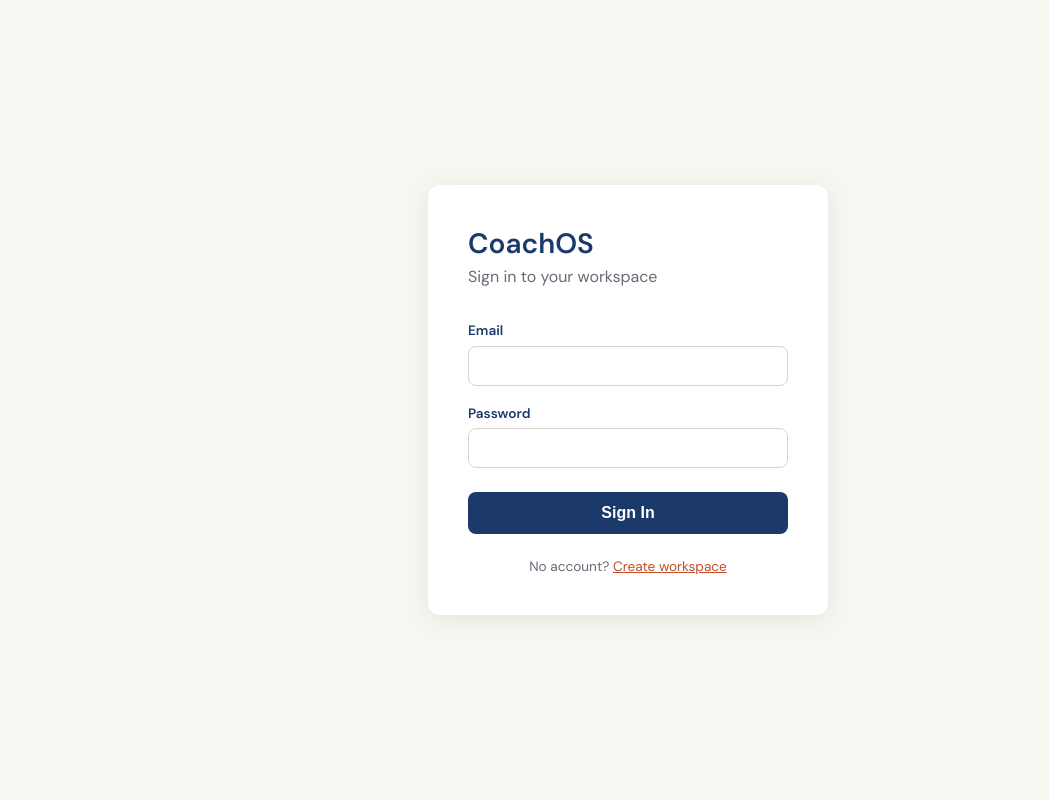
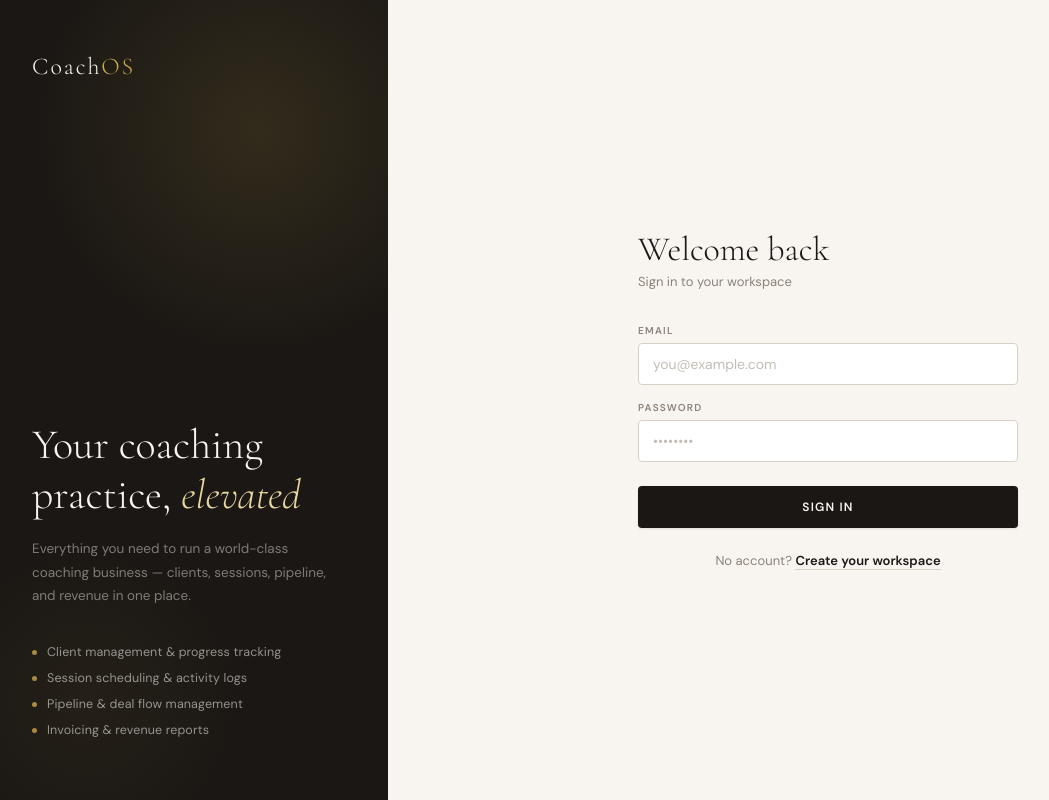
Before and after one commit to AkambDS/platformCoachOs, a React (Vite) app in the folder frontend/: page /login in a window 1280 px wide. Shown: the whole page, without its empty margins (12-1061 px from the left). Built offline with nearby package versions, Linux system fonts and the light colour scheme; no server answers.

Commit message:
modified UI

```diff
--- a/frontend/src/index.css
+++ b/frontend/src/index.css
@@ -17,6 +17,11 @@
   --warn:       #b85c1a;
   --blue:       #2d6a9f;
   --sidebar-w:  220px;
+  --radius:     6px;
+  --radius-sm:  4px;
+  --shadow-sm:  0 1px 3px rgba(26,23,20,.07), 0 1px 2px rgba(26,23,20,.04);
+  --shadow-md:  0 4px 16px rgba(26,23,20,.08), 0 2px 6px rgba(26,23,20,.04);
+  --shadow-lg:  0 12px 40px rgba(26,23,20,.12), 0 4px 12px rgba(26,23,20,.06);
 }
 
 body {
@@ -131,16 +136,18 @@ body {
   letter-spacing: .06em; text-transform: uppercase;
   transition: all .15s;
   display: inline-flex; align-items: center; gap: 6px;
+  border-radius: var(--radius-sm);
 }
-.btn-dark  { background: var(--ink);   color: var(--paper); }
-.btn-dark:hover { background: #2d2820; }
-.btn-gold  { background: var(--gold);  color: var(--ink);   }
-.btn-gold:hover { background: #b8963d; }
+.btn-dark  { background: var(--ink);   color: var(--paper); box-shadow: var(--shadow-sm); }
+.btn-dark:hover { background: #2d2820; box-shadow: var(--shadow-md); }
+.btn-gold  { background: var(--gold);  color: var(--ink);   box-shadow: var(--shadow-sm); }
+.btn-gold:hover { background: #b8963d; box-shadow: var(--shadow-md); }
 .btn-outline { background: transparent; border: 1px solid var(--border); color: var(--ink); }
-.btn-outline:hover { border-color: var(--ink); }
+.btn-outline:hover { border-color: var(--ink); background: var(--paper); }
 .btn-ghost { background: transparent; color: var(--muted); padding: 7px 12px; }
 .btn-ghost:hover { color: var(--ink); background: var(--cream); }
-.btn-danger { background: #dc2626; color: white; }
+.btn-danger { background: #dc2626; color: white; box-shadow: var(--shadow-sm); }
+.btn-danger:hover { background: #b91c1c; }
 .btn-sm { padding: 6px 14px; font-size: 11px; }
 
 /* ── Pill / Badge ── */
@@ -148,7 +155,7 @@ body {
   display: inline-block;
   padding: 3px 10px;
   font-size: 11px; font-weight: 600;
-  border-radius: 2px;
+  border-radius: 20px;
 }
 .pill-gold   { background: rgba(201,168,76,.18); color: #8a6a18; }
 .pill-green  { background: #d4edda; color: #2f6b3c; }
@@ -161,6 +168,8 @@ body {
 .card {
   background: var(--white);
   border: 1px solid var(--border);
+  border-radius: var(--radius);
+  box-shadow: var(--shadow-sm);
 }
 .card-hdr {
   padding: 14px 18px;
@@ -192,17 +201,19 @@ body {
 /* ── Form Elements ── */
 .finput, .fselect, .ftextarea {
   padding: 9px 13px;
-  border: 1px solid var(--border);
+  border: 1.5px solid var(--border);
   background: var(--paper);
   font-family: 'DM Sans', sans-serif;
   font-size: 13px; color: var(--ink);
   outline: none;
-  transition: border-color .2s;
+  transition: border-color .2s, box-shadow .2s;
   width: 100%;
+  border-radius: var(--radius-sm);
 }
 .finput:focus, .fselect:focus, .ftextarea:focus {
   border-color: var(--gold);
   background: var(--white);
+  box-shadow: 0 0 0 3px var(--gold-faint);
 }
 .finput::placeholder { color: #c0b8ae; }
 .flabel {
@@ -248,13 +259,16 @@ body {
 /* ── Modal ── */
 .modal-overlay {
   position: fixed; inset: 0;
-  background: rgba(26,23,20,.5);
+  background: rgba(26,23,20,.55);
+  backdrop-filter: blur(2px);
   display: flex; align-items: center; justify-content: center;
   z-index: 200; padding: 20px;
 }
 .modal {
   background: var(--white);
   border: 1px solid var(--border);
+  border-radius: var(--radius);
+  box-shadow: var(--shadow-lg);
   width: 100%; max-width: 640px;
   max-height: 90vh; overflow-y: auto;
 }
@@ -346,15 +360,204 @@ body {
 .stat-grid { display: grid; grid-template-columns: repeat(auto-fit, minmax(160px, 1fr)); gap: 16px; margin-bottom: 28px; }
 .stat-card {
   background: var(--white); border: 1px solid var(--border);
-  padding: 20px; position: relative; overflow: hidden;
+  padding: 22px 24px; position: relative; overflow: hidden;
+  border-radius: var(--radius);
+  box-shadow: var(--shadow-sm);
+  transition: box-shadow .2s, transform .2s;
 }
+.stat-card:hover { box-shadow: var(--shadow-md); transform: translateY(-1px); }
 .stat-card::after {
   content: '';
   position: absolute; bottom: 0; left: 0; right: 0;
-  height: 2px; background: var(--gold);
+  height: 2px; background: linear-gradient(90deg, var(--gold), var(--gold-light));
 }
-.stat-val { font-family: 'Cormorant Garamond', serif; font-size: 36px; font-weight: 300; line-height: 1; margin-bottom: 4px; }
-.stat-lbl { font-size: 11px; font-weight: 600; letter-spacing: .08em; text-transform: uppercase; color: var(--muted); }
+.stat-val { font-family: 'Cormorant Garamond', serif; font-size: 38px; font-weight: 300; line-height: 1; margin-bottom: 6px; }
+.stat-lbl { font-size: 11px; font-weight: 600; letter-spacing: .1em; text-transform: uppercase; color: var(--muted); }
 
 /* ── Responsive offset for fixed sidebar ── */
 .main-offset { margin-left: var(--sidebar-w); }
+
+/* ── Auth Pages ── */
+.auth-split {
+  min-height: 100vh;
+  display: grid;
+  grid-template-columns: 400px 1fr;
+}
+@media (max-width: 768px) {
+  .auth-split { grid-template-columns: 1fr; }
+  .auth-brand { display: none; }
+}
+.auth-brand {
+  background: var(--ink);
+  padding: 52px 44px;
+  display: flex;
+  flex-direction: column;
+  position: relative;
+  overflow: hidden;
+}
+.auth-brand::before {
+  content: '';
+  position: absolute;
+  top: -120px; right: -120px;
+  width: 500px; height: 500px;
+  border-radius: 50%;
+  background: radial-gradient(circle, rgba(201,168,76,.14) 0%, transparent 65%);
+  pointer-events: none;
+}
+.auth-brand::after {
+  content: '';
+  position: absolute;
+  bottom: -80px; left: -80px;
+  width: 360px; height: 360px;
+  border-radius: 50%;
+  background: radial-gradient(circle, rgba(201,168,76,.06) 0%, transparent 65%);
+  pointer-events: none;
+}
+.auth-brand-logo {
+  font-family: 'Cormorant Garamond', serif;
+  font-size: 24px;
+  font-weight: 300;
+  color: var(--paper);
+  letter-spacing: .08em;
+  margin-bottom: auto;
+}
+.auth-brand-logo span { color: var(--gold); }
+.auth-brand-content { position: relative; z-index: 1; margin-top: auto; }
+.auth-brand-headline {
+  font-family: 'Cormorant Garamond', serif;
+  font-size: 42px;
+  font-weight: 300;
+  color: var(--paper);
+  line-height: 1.18;
+  margin-bottom: 18px;
+}
+.auth-brand-headline em {
+  font-style: italic;
+  color: var(--gold-light);
+}
+.auth-brand-sub {
+  font-size: 13.5px;
+  color: rgba(248,245,240,.45);
+  line-height: 1.75;
+  margin-bottom: 36px;
+}
+.auth-brand-features { list-style: none; }
+.auth-brand-features li {
+  display: flex;
+  align-items: center;
+  gap: 10px;
+  font-size: 12.5px;
+  color: rgba(248,245,240,.55);
+  margin-bottom: 10px;
+  letter-spacing: .01em;
+}
+.auth-brand-features li::before {
+  content: '';
+  display: block;
+  width: 5px; height: 5px;
+  border-radius: 50%;
+  background: var(--gold);
+  flex-shrink: 0;
+  opacity: .8;
+}
+.auth-form-area {
+  background: var(--paper);
+  display: flex;
+  align-items: center;
+  justify-content: center;
+  padding: 60px 40px;
+}
+.auth-form-card { width: 100%; max-width: 380px; }
+.auth-form-title {
+  font-family: 'Cormorant Garamond', serif;
+  font-size: 34px;
+  font-weight: 300;
+  color: var(--ink);
+  margin-bottom: 4px;
+  line-height: 1.1;
+}
+.auth-form-sub {
+  font-size: 13px;
+  color: var(--muted);
+  margin-bottom: 32px;
+  line-height: 1.5;
+}
+.auth-label { display: block; margin-bottom: 16px; }
+.auth-label-text {
+  display: block;
+  font-size: 10px;
+  font-weight: 700;
+  letter-spacing: .12em;
+  text-transform: uppercase;
+  color: var(--muted);
+  margin-bottom: 6px;
+}
+.auth-input {
+  display: block;
+  width: 100%;
+  padding: 11px 14px;
+  border: 1.5px solid var(--border);
+  background: var(--white);
+  font-family: 'DM Sans', sans-serif;
+  font-size: 14px;
+  color: var(--ink);
+  outline: none;
+  transition: border-color .2s, box-shadow .2s;
+  border-radius: var(--radius-sm);
+  box-sizing: border-box;
+}
+.auth-input:focus {
+  border-color: var(--gold);
+  box-shadow: 0 0 0 3px var(--gold-faint);
+}
+.auth-input::placeholder { color: #c4bdb5; }
+.auth-btn {
+  width: 100%;
+  padding: 13px;
+  background: var(--ink);
+  color: var(--paper);
+  border: none;
+  font-family: 'DM Sans', sans-serif;
+  font-size: 12px;
+  font-weight: 600;
+  letter-spacing: .1em;
+  text-transform: uppercase;
+  cursor: pointer;
+  transition: background .15s, box-shadow .15s;
+  border-radius: var(--radius-sm);
+  margin-top: 8px;
+  box-shadow: var(--shadow-sm);
+}
+.auth-btn:hover { background: #2d2820; box-shadow: var(--shadow-md); }
+.auth-btn:disabled { opacity: .6; cursor: not-allowed; box-shadow: none; }
+.auth-error {
+  background: #fdf0eb;
+  color: var(--warn);
+  border-left: 3px solid var(--warn);
+  padding: 10px 14px;
+  font-size: 13px;
+  border-radius: 0 var(--radius-sm) var(--radius-sm) 0;
+  margin-bottom: 20px;
+  line-height: 1.5;
+}
+.auth-footer {
+  text-align: center;
+  margin-top: 24px;
+  font-size: 13px;
+  color: var(--muted);
+}
+.auth-footer a {
+  color: var(--ink);
+  font-weight: 600;
+  text-decoration: none;
+  border-bottom: 1px solid var(--border);
+  transition: border-color .15s, color .15s;
+}
+.auth-footer a:hover { color: var(--gold); border-color: var(--gold); }
+
+/* ── Search box rounded ── */
+.search-box input { border-radius: var(--radius-sm); }
+.filter-pill { border-radius: var(--radius-sm); }
+
+/* ── Deal card rounded ── */
+.deal-card { border-radius: var(--radius-sm); }
--- a/frontend/src/pages/auth/Login.tsx
+++ b/frontend/src/pages/auth/Login.tsx
@@ -24,30 +24,67 @@ export default function Login() {
   }
 
   return (
-    <div style={{ minHeight: '100vh', display: 'flex', alignItems: 'center', justifyContent: 'center', background: '#F8F6F1' }}>
-      <div style={{ background: '#fff', padding: '2.5rem', borderRadius: '12px', width: '400px', boxShadow: '0 4px 24px rgba(0,0,0,0.08)' }}>
-        <h1 style={{ color: '#1B3A6B', marginBottom: '0.25rem', fontSize: '1.75rem', fontWeight: 700 }}>CoachOS</h1>
-        <p style={{ color: '#6B6976', marginBottom: '2rem' }}>Sign in to your workspace</p>
-        {error && <div style={{ background: '#FAF0EC', color: '#C04E28', padding: '0.75rem', borderRadius: '8px', marginBottom: '1rem', fontSize: '0.9rem' }}>{error}</div>}
+    <div className="auth-split">
+      {/* Brand Panel */}
+      <div className="auth-brand">
+        <div className="auth-brand-logo">Coach<span>OS</span></div>
+        <div className="auth-brand-content">
+          <div className="auth-brand-headline">
+            Your coaching<br />practice, <em>elevated</em>
+          </div>
+          <p className="auth-brand-sub">
+            Everything you need to run a world-class coaching business — clients, sessions, pipeline, and revenue in one place.
+          </p>
+          <ul className="auth-brand-features">
+            <li>Client management &amp; progress tracking</li>
+            <li>Session scheduling &amp; activity logs</li>
+            <li>Pipeline &amp; deal flow management</li>
+            <li>Invoicing &amp; revenue reports</li>
+          </ul>
+        </div>
+      </div>
+
+      {/* Form Panel */}
+      <div className="auth-form-area">
+        <div className="auth-form-card">
+          <div className="auth-form-title">Welcome back</div>
+          <p className="auth-form-sub">Sign in to your workspace</p>
+
+          {error && <div className="auth-error">{error}</div>}
+
           <form onSubmit={handleSubmit}>
-          <label style={{ display: 'block', marginBottom: '1rem' }}>
-            <span style={{ fontSize: '0.85rem', fontWeight: 600, color: '#1B3A6B' }}>Email</span>
-            <input type="email" value={email} onChange={e => setEmail(e.target.value)} required
-              style={{ display: 'block', width: '100%', marginTop: '0.35rem', padding: '0.65rem 0.85rem', border: '1.5px solid #D8D4CC', borderRadius: '8px', fontSize: '0.95rem', boxSizing: 'border-box' }} />
+            <label className="auth-label">
+              <span className="auth-label-text">Email</span>
+              <input
+                className="auth-input"
+                type="email"
+                value={email}
+                onChange={e => setEmail(e.target.value)}
+                placeholder="you@example.com"
+                required
+              />
             </label>
-          <label style={{ display: 'block', marginBottom: '1.5rem' }}>
-            <span style={{ fontSize: '0.85rem', fontWeight: 600, color: '#1B3A6B' }}>Password</span>
-            <input type="password" value={password} onChange={e => setPassword(e.target.value)} required
-              style={{ display: 'block', width: '100%', marginTop: '0.35rem', padding: '0.65rem 0.85rem', border: '1.5px solid #D8D4CC', borderRadius: '8px', fontSize: '0.95rem', boxSizing: 'border-box' }} />
+            <label className="auth-label">
+              <span className="auth-label-text">Password</span>
+              <input
+                className="auth-input"
+                type="password"
+                value={password}
+                onChange={e => setPassword(e.target.value)}
+                placeholder="••••••••"
+                required
+              />
             </label>
-          <button type="submit" disabled={loading}
-            style={{ width: '100%', padding: '0.75rem', background: '#1B3A6B', color: '#fff', border: 'none', borderRadius: '8px', fontWeight: 600, fontSize: '1rem', cursor: 'pointer' }}>
-            {loading ? 'Signing in...' : 'Sign In'}
+            <button type="submit" className="auth-btn" disabled={loading}>
+              {loading ? 'Signing in…' : 'Sign In'}
             </button>
           </form>
-        <p style={{ textAlign: 'center', marginTop: '1.5rem', fontSize: '0.85rem', color: '#6B6976' }}>
-          No account? <a href="/register" style={{ color: '#C04E28' }}>Create workspace</a>
+
+          <p className="auth-footer">
+            No account?{' '}
+            <a href="/register">Create your workspace</a>
           </p>
+        </div>
       </div>
     </div>
   )
--- a/frontend/src/pages/auth/Register.tsx
+++ b/frontend/src/pages/auth/Register.tsx
@@ -29,34 +29,90 @@ export default function Register() {
     } finally { setLoading(false) }
   }
 
-  const field = (label: string, key: string, type = "text") => (
-    <label style={{ display: "block", marginBottom: "1rem" }}>
-      <span style={{ fontSize: "0.85rem", fontWeight: 600, color: "#1B3A6B" }}>{label}</span>
-      <input type={type} value={(form as any)[key]} onChange={update(key)} required
-        style={{ display: "block", width: "100%", marginTop: "0.35rem", padding: "0.65rem 0.85rem",
-                 border: "1.5px solid #D8D4CC", borderRadius: "8px", fontSize: "0.95rem", boxSizing: "border-box" }} />
-    </label>
-  )
+  return (
+    <div className="auth-split">
+      {/* Brand Panel */}
+      <div className="auth-brand">
+        <div className="auth-brand-logo">Coach<span>OS</span></div>
+        <div className="auth-brand-content">
+          <div className="auth-brand-headline">
+            Built for coaches<br />who <em>mean business</em>
+          </div>
+          <p className="auth-brand-sub">
+            Set up your workspace in minutes. Bring your clients, your workflow, and your goals — we'll handle the rest.
+          </p>
+          <ul className="auth-brand-features">
+            <li>Dedicated workspace for your practice</li>
+            <li>Unlimited client profiles &amp; session history</li>
+            <li>Smart pipeline to track prospects to clients</li>
+            <li>Professional invoicing &amp; payment tracking</li>
+          </ul>
+        </div>
+      </div>
 
-  return (
-    <div style={{ minHeight: "100vh", display: "flex", alignItems: "center", justifyContent: "center", background: "#F8F6F1" }}>
-      <div style={{ background: "#fff", padding: "2.5rem", borderRadius: "12px", width: "420px", boxShadow: "0 4px 24px rgba(0,0,0,0.08)" }}>
-        <h1 style={{ color: "#1B3A6B", marginBottom: "0.25rem", fontSize: "1.75rem", fontWeight: 700 }}>CoachOS</h1>
-        <p style={{ color: "#6B6976", marginBottom: "2rem" }}>Create your coaching workspace</p>
-        {error && <div style={{ background: "#FAF0EC", color: "#C04E28", padding: "0.75rem", borderRadius: "8px", marginBottom: "1rem", fontSize: "0.9rem" }}>{error}</div>}
-        <form onSubmit={handleSubmit}>
-          {field("Workspace Name", "workspace_name")}
-          {field("Your Full Name", "full_name")}
-          {field("Email", "email", "email")}
-          {field("Password (min 8 chars)", "password", "password")}
-          <button type="submit" disabled={loading}
-            style={{ width: "100%", padding: "0.75rem", background: "#1B3A6B", color: "#fff", border: "none", borderRadius: "8px", fontWeight: 600, fontSize: "1rem", cursor: "pointer", marginTop: "0.5rem" }}>
-            {loading ? "Creating workspace..." : "Create Workspace"}
-          </button>
-        </form>
-        <p style={{ textAlign: "center", marginTop: "1.5rem", fontSize: "0.85rem", color: "#6B6976" }}>
-          Already have an account? <a href="/login" style={{ color: "#C04E28" }}>Sign in</a>
-        </p>
+      {/* Form Panel */}
+      <div className="auth-form-area">
+        <div className="auth-form-card">
+          <div className="auth-form-title">Create workspace</div>
+          <p className="auth-form-sub">Start your free coaching workspace today</p>
+
+          {error && <div className="auth-error">{error}</div>}
+
+          <form onSubmit={handleSubmit}>
+            <label className="auth-label">
+              <span className="auth-label-text">Workspace Name</span>
+              <input
+                className="auth-input"
+                type="text"
+                value={form.workspace_name}
+                onChange={update("workspace_name")}
+                placeholder="e.g. Sarah Chen Coaching"
+                required
+              />
+            </label>
+            <label className="auth-label">
+              <span className="auth-label-text">Your Full Name</span>
+              <input
+                className="auth-input"
+                type="text"
+                value={form.full_name}
+                onChange={update("full_name")}
+                placeholder="Sarah Chen"
+                required
+              />
+            </label>
+            <label className="auth-label">
+              <span className="auth-label-text">Email</span>
+              <input
+                className="auth-input"
+                type="email"
+                value={form.email}
+                onChange={update("email")}
+                placeholder="sarah@example.com"
+                required
+              />
+            </label>
+            <label className="auth-label">
+              <span className="auth-label-text">Password (min 8 chars)</span>
+              <input
+                className="auth-input"
+                type="password"
+                value={form.password}
+                onChange={update("password")}
+                placeholder="••••••••"
+                required
+              />
+            </label>
+            <button type="submit" className="auth-btn" disabled={loading}>
+              {loading ? "Creating workspace…" : "Create Workspace"}
+            </button>
+          </form>
+
+          <p className="auth-footer">
+            Already have an account?{' '}
+            <a href="/login">Sign in</a>
+          </p>
+        </div>
       </div>
     </div>
   )
```
Also changed, not shown: frontend/src/components/layout/Sidebar.tsx (+25 -12 lines), 1 other file (tests, documents, lock files or other folders). Lines whose indentation alone changed are shown as unchanged.
